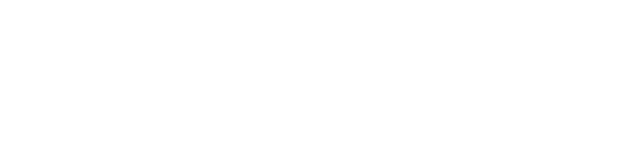
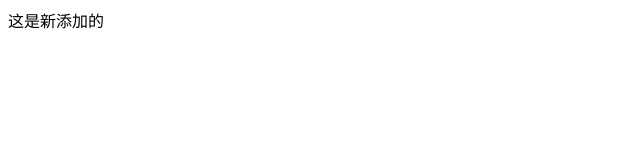
Before and after one commit to chenx0808/111-1, a plain HTML site: page index.html in a window 1280 px wide. Shown: the whole page, without its empty margins (0-640 px from the left). Drawn offline with Linux system fonts and the light colour scheme.

Commit message:
Update index.html

```diff
--- a/index.html
+++ b/index.html
@@ -7,6 +7,6 @@
     <title>Document</title>
 </head>
 <body>
-
+    <div>这是新添加的</div>
 </body>
 </html>
```
